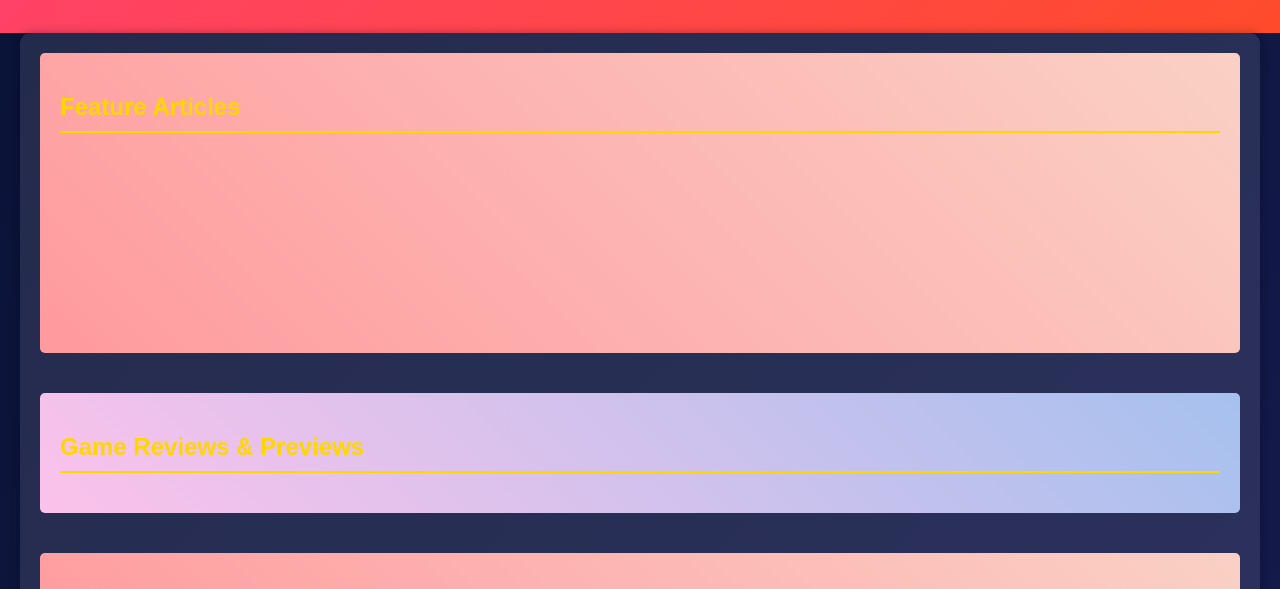
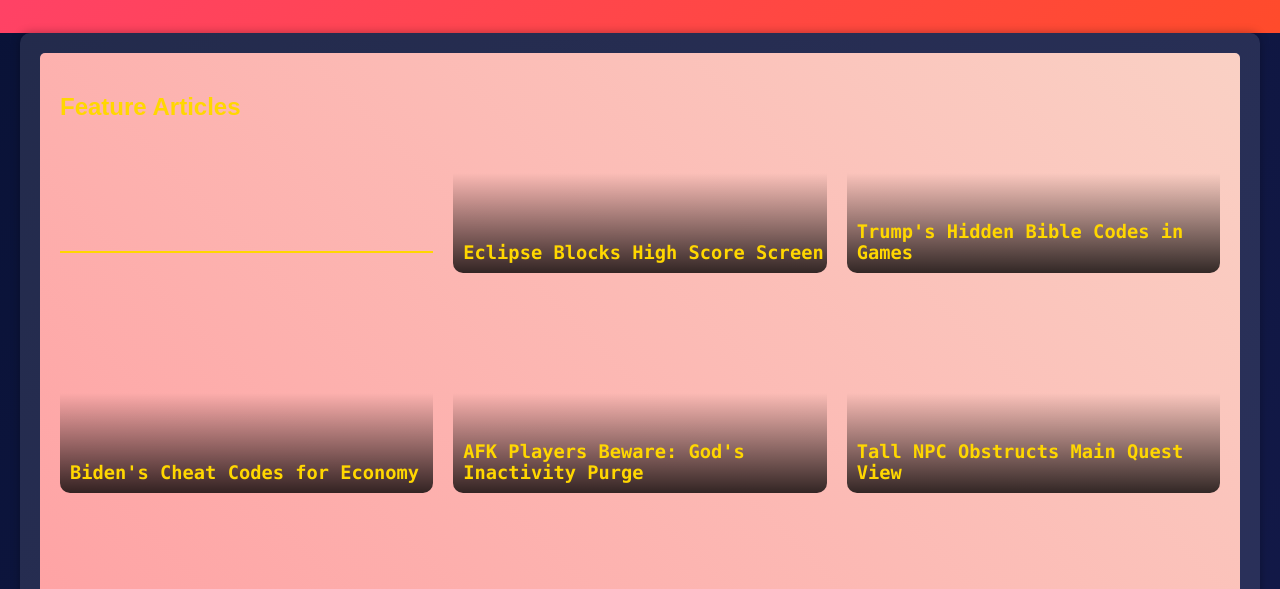
Before and after one commit to zeroxak/gamercentral, a plain HTML site: page index.html in a window 1280 px wide. Shown: the part 141-730 px from the top of the page. Drawn offline with Linux system fonts and the light colour scheme.

Commit message:
Update index.html

```diff
--- a/index.html
+++ b/index.html
@@ -76,13 +76,18 @@
     background: linear-gradient(45deg, #fbc2eb 0%, #a6c1ee 100%);
 }
 
+/* article cards styling */
+#feature-articles {
+    display: grid;
+    grid-template-columns: repeat(3, 1fr);
+    gap: 20px;
+}
 .article {
-            width: 30%;
-            margin-bottom: 20px;
     position: relative;
     background-size: cover;
     border-radius: 10px;
     overflow: hidden;
+    height: 200px; /* Adjust based on your preference */
 }
 .article::before {
     content: "";
@@ -100,8 +105,9 @@
     left: 10px;
     margin: 0;
     z-index: 1;
+    color: #FFD700; /* To ensure readability */
 }
-        /* add your own URLs for images */
+/* Background images for articles - replace 'your_image_url_here' with actual image URLs */
 .article:nth-child(1) { background-image: url('your_image_url_here'); }
 .article:nth-child(2) { background-image: url('your_image_url_here'); }
 .article:nth-child(3) { background-image: url('your_image_url_here'); }
```
Lines whose indentation alone changed are shown as unchanged.
